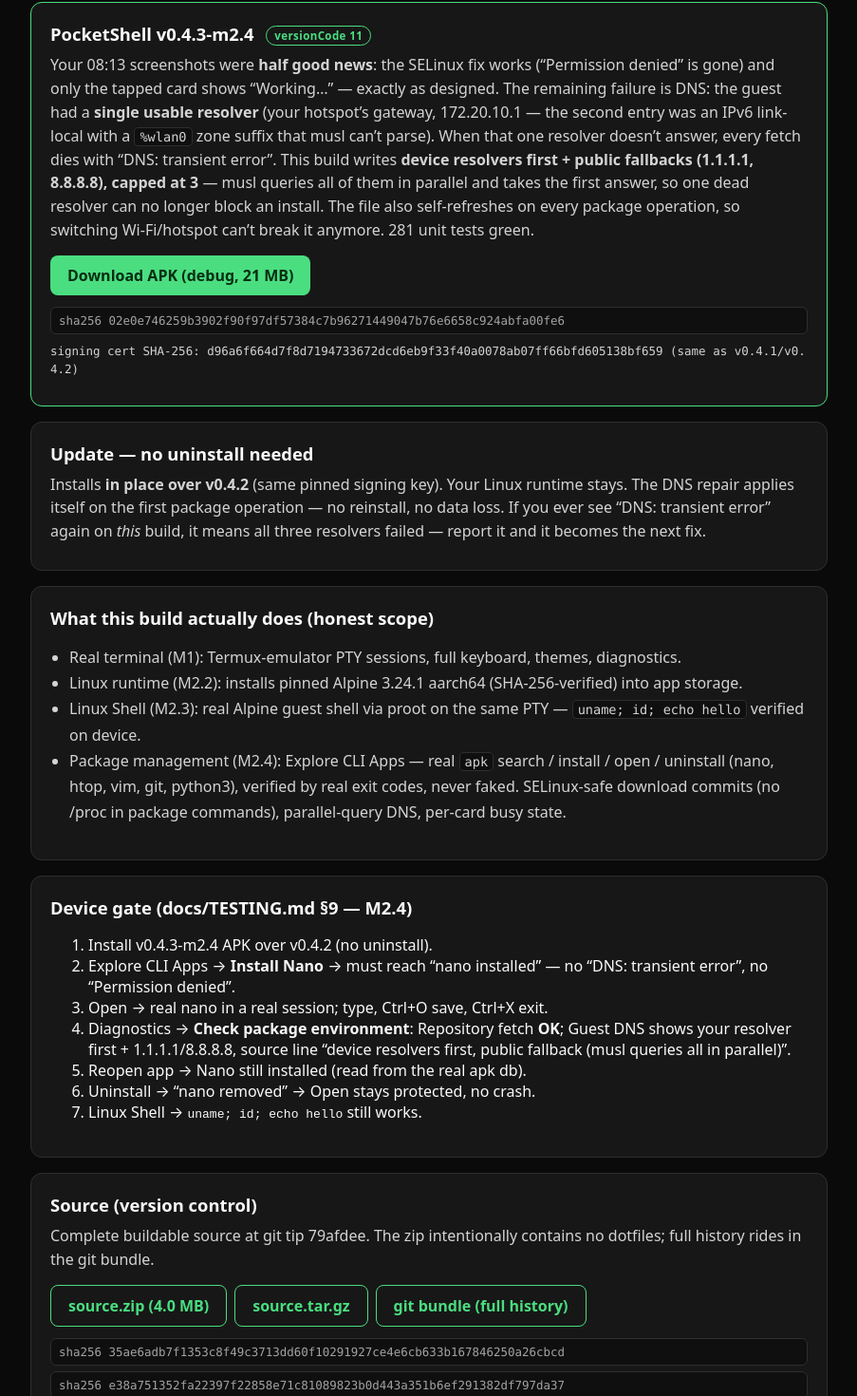
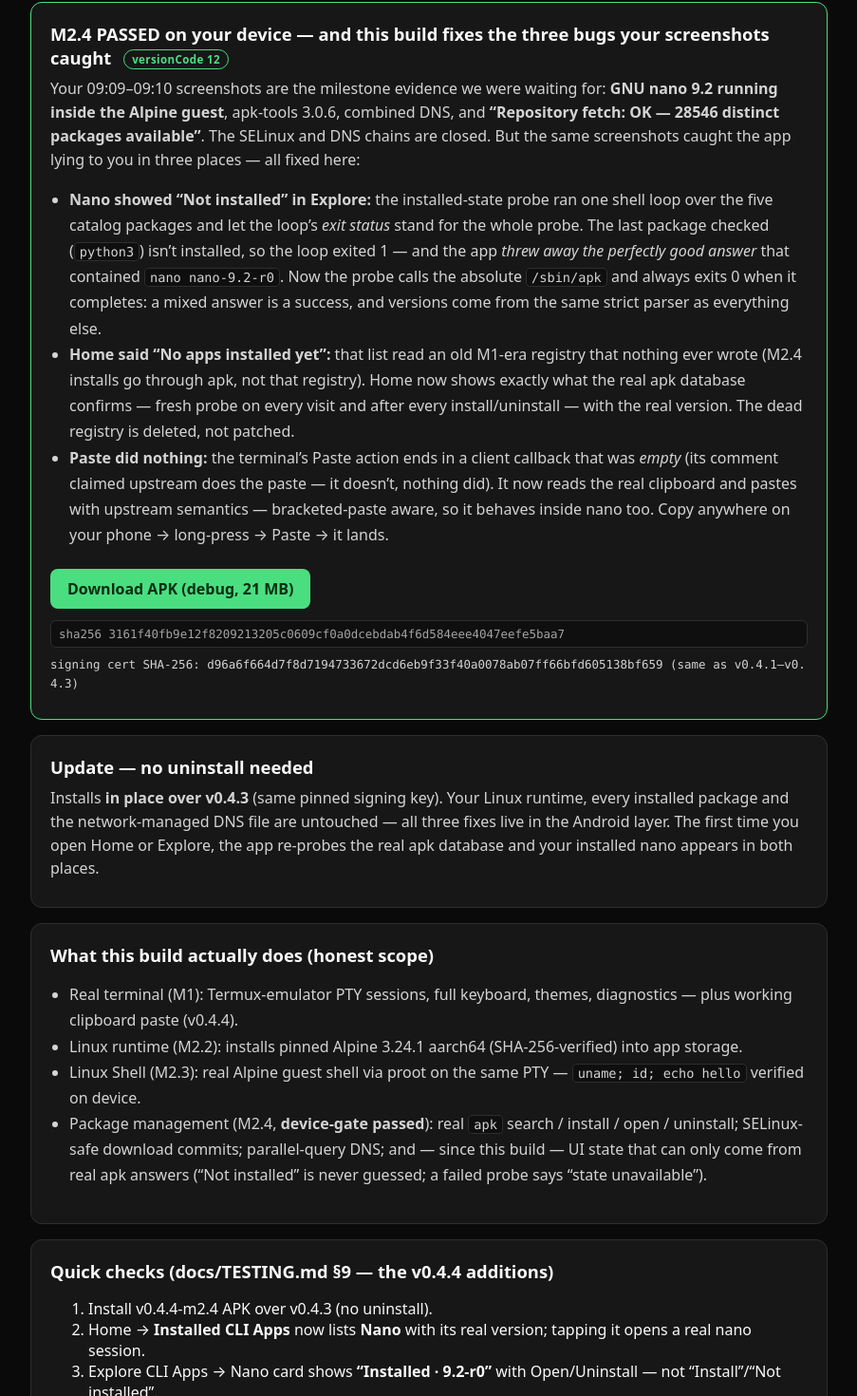
Before and after one commit to Taha-Raees/pocketshell, a Next.js app: page / in a window 1280 px wide. Shown: the part 157-1627 px from the top of the page at 95% size, without its empty margins (188-1091 px from the left). Built offline with nearby package versions, Linux system fonts and the light colour scheme.

Commit message:
web + worklog: v0.4.4 delivery page (tip 37d4f82, new hashes, M2.4-gate-PASSED framing, quick checks for state-sync + paste), download/README manifest, Task 21 record

```diff
--- a/app/page.tsx
+++ b/app/page.tsx
@@ -1,11 +1,11 @@
-const VERSION = "v0.4.3-m2.4";
-const TIP = "79afdee";
+const VERSION = "v0.4.4-m2.4";
+const TIP = "37d4f82";
 
 const HASHES = {
-  apk: "02e0e746259b3902f90f97df57384c7b96271449047b76e6658c924abfa00fe6",
-  zip: "35ae6adb7f1353c8f49c3713dd60f10291927ce4e6cb633b167846250a26cbcd",
-  tgz: "e38a751352fa22397f22858e71c81089823b0d443a351b6ef291382df797da37",
-  bundle: "39d69f165d18fa3b5cac7b6af2bcb4bb996abc852259a6d50a6b6cb175d7fd17",
+  apk: "3161f40fb9e12f8209213205c0609cf0a0dcebdab4f6d584eee4047eefe5baa7",
+  zip: "7bae560dc3a9aea69cca16eac4ef2e41bc196bd4292521f7b6f4a5a0b96363ca",
+  tgz: "10906ec2a6ce94cf587bb81a18f70543fc18cbb39aa5feac937ad0b2855e1b62",
+  bundle: "e9203d0d08b7c3baed13fde16c1c2fe0a9256d44f144c6d3c7adf44ec51761f2",
 };
 
 function Sha({ text }: { text: string }) {
@@ -26,40 +26,63 @@
 
       <div className="card primary">
         <h2>
-          PocketShell {VERSION} <span className="badge">versionCode 11</span>
+          M2.4 <b>PASSED on your device</b> — and this build fixes the three
+          bugs your screenshots caught <span className="badge">versionCode 12</span>
         </h2>
         <p>
-          Your 08:13 screenshots were <b>half good news</b>: the SELinux fix
-          works (“Permission denied” is gone) and only the tapped card shows
-          “Working…” — exactly as designed. The remaining failure is DNS: the
-          guest had a <b>single usable resolver</b> (your hotspot’s gateway,
-          172.20.10.1 — the second entry was an IPv6 link-local with a{" "}
-          <code>%wlan0</code> zone suffix that musl can’t parse). When that
-          one resolver doesn’t answer, every fetch dies with “DNS: transient
-          error”. This build writes <b>device resolvers first + public
-          fallbacks (1.1.1.1, 8.8.8.8), capped at 3</b> — musl queries all of
-          them in parallel and takes the first answer, so one dead resolver
-          can no longer block an install. The file also self-refreshes on
-          every package operation, so switching Wi‑Fi/hotspot can’t break it
-          anymore. 281 unit tests green.
+          Your 09:09–09:10 screenshots are the milestone evidence we were
+          waiting for: <b>GNU nano 9.2 running inside the Alpine guest</b>,
+          apk-tools 3.0.6, combined DNS, and <b>“Repository fetch: OK —
+          28546 distinct packages available”</b>. The SELinux and DNS chains
+          are closed. But the same screenshots caught the app lying to you in
+          three places — all fixed here:
         </p>
-        <a className="btn" href="/PocketShell-v0.4.3-m2.4-debug.apk">
+        <ul className="steps">
+          <li>
+            <b>Nano showed “Not installed” in Explore:</b> the installed-state
+            probe ran one shell loop over the five catalog packages and let
+            the loop’s <i>exit status</i> stand for the whole probe. The last
+            package checked (<code>python3</code>) isn’t installed, so the
+            loop exited 1 — and the app <i>threw away the perfectly good
+            answer</i> that contained <code>nano nano-9.2-r0</code>. Now the
+            probe calls the absolute <code>/sbin/apk</code> and always exits 0
+            when it completes: a mixed answer is a success, and versions come
+            from the same strict parser as everything else.
+          </li>
+          <li>
+            <b>Home said “No apps installed yet”:</b> that list read an
+            old M1-era registry that nothing ever wrote (M2.4 installs go
+            through apk, not that registry). Home now shows exactly what the
+            real apk database confirms — fresh probe on every visit and after
+            every install/uninstall — with the real version. The dead registry
+            is deleted, not patched.
+          </li>
+          <li>
+            <b>Paste did nothing:</b> the terminal’s Paste action ends in a
+            client callback that was <i>empty</i> (its comment claimed
+            upstream does the paste — it doesn’t, nothing did). It now reads
+            the real clipboard and pastes with upstream semantics —
+            bracketed-paste aware, so it behaves inside nano too. Copy
+            anywhere on your phone → long-press → Paste → it lands.
+          </li>
+        </ul>
+        <a className="btn" href="/PocketShell-v0.4.4-m2.4-debug.apk">
           Download APK (debug, 21 MB)
         </a>
         <Sha text={HASHES.apk} />
         <p className="mono" style={{ border: "none", background: "transparent", padding: 0 }}>
-          signing cert SHA-256: d96a6f664d7f8d7194733672dcd6eb9f33f40a0078ab07ff66bfd605138bf659 (same as v0.4.1/v0.4.2)
+          signing cert SHA-256: d96a6f664d7f8d7194733672dcd6eb9f33f40a0078ab07ff66bfd605138bf659 (same as v0.4.1–v0.4.3)
         </p>
       </div>
 
       <div className="card">
         <h2>Update — no uninstall needed</h2>
         <p>
-          Installs <b>in place over v0.4.2</b> (same pinned signing key). Your
-          Linux runtime stays. The DNS repair applies itself on the first
-          package operation — no reinstall, no data loss. If you ever see
-          “DNS: transient error” again on <i>this</i> build, it means all
-          three resolvers failed — report it and it becomes the next fix.
+          Installs <b>in place over v0.4.3</b> (same pinned signing key). Your
+          Linux runtime, every installed package and the network-managed DNS
+          file are untouched — all three fixes live in the Android layer. The
+          first time you open Home or Explore, the app re-probes the real apk
+          database and your installed nano appears in both places.
         </p>
       </div>
 
@@ -68,7 +91,7 @@
         <ul className="steps">
           <li>
             Real terminal (M1): Termux-emulator PTY sessions, full keyboard,
-            themes, diagnostics.
+            themes, diagnostics — plus working clipboard paste (v0.4.4).
           </li>
           <li>
             Linux runtime (M2.2): installs pinned Alpine 3.24.1 aarch64
@@ -79,36 +102,40 @@
             PTY — <code>uname; id; echo hello</code> verified on device.
           </li>
           <li>
-            Package management (M2.4): Explore CLI Apps — real <code>apk</code>{" "}
-            search / install / open / uninstall (nano, htop, vim, git,
-            python3), verified by real exit codes, never faked. SELinux-safe
-            download commits (no /proc in package commands), parallel-query
-            DNS, per-card busy state.
+            Package management (M2.4, <b>device-gate passed</b>): real{" "}
+            <code>apk</code> search / install / open / uninstall; SELinux-safe
+            download commits; parallel-query DNS; and — since this build — UI
+            state that can only come from real apk answers (“Not installed”
+            is never guessed; a failed probe says “state unavailable”).
           </li>
         </ul>
       </div>
 
       <div className="card">
-        <h2>Device gate (docs/TESTING.md §9 — M2.4)</h2>
+        <h2>Quick checks (docs/TESTING.md §9 — the v0.4.4 additions)</h2>
         <ol className="steps">
-          <li>Install {VERSION} APK over v0.4.2 (no uninstall).</li>
+          <li>Install {VERSION} APK over v0.4.3 (no uninstall).</li>
           <li>
-            Explore CLI Apps → <b>Install Nano</b> → must reach “nano
-            installed” — no “DNS: transient error”, no “Permission denied”.
+            Home → <b>Installed CLI Apps</b> now lists <b>Nano</b> with its
+            real version; tapping it opens a real nano session.
           </li>
           <li>
-            Open → real nano in a real session; type, Ctrl+O save, Ctrl+X
-            exit.
+            Explore CLI Apps → Nano card shows <b>“Installed · 9.2-r0”</b>{" "}
+            with Open/Uninstall — not “Install”/“Not installed”.
           </li>
           <li>
-            Diagnostics → <b>Check package environment</b>: Repository fetch{" "}
-            <b>OK</b>; Guest DNS shows your resolver first + 1.1.1.1/8.8.8.8,
-            source line “device resolvers first, public fallback (musl
-            queries all in parallel)”.
+            Paste test: copy text anywhere on the phone → terminal →
+            long-press → select → <b>Paste</b> → the text lands on the command
+            line (and inside nano).
           </li>
-          <li>Reopen app → Nano still installed (read from the real apk db).</li>
-          <li>Uninstall → “nano removed” → Open stays protected, no crash.</li>
-          <li>Linux Shell → <code>uname; id; echo hello</code> still works.</li>
+          <li>
+            Install HTop from Explore → Home’s list updates to show both apps
+            without leaving the app.
+          </li>
+          <li>
+            Regression: Check package environment still shows fetch OK;
+            Linux Shell still works.
+          </li>
         </ol>
       </div>
 
@@ -118,10 +145,10 @@
           Complete buildable source at git tip {TIP}. The zip intentionally
           contains no dotfiles; full history rides in the git bundle.
         </p>
-        <a className="btn secondary" href="/PocketShell-v0.4.3-m2.4-source.zip">
+        <a className="btn secondary" href="/PocketShell-v0.4.4-m2.4-source.zip">
           source.zip (4.0 MB)
         </a>
-        <a className="btn secondary" href="/PocketShell-v0.4.3-m2.4-source.tar.gz">
+        <a className="btn secondary" href="/PocketShell-v0.4.4-m2.4-source.tar.gz">
           source.tar.gz
         </a>
         <a className="btn secondary" href="/pocketshell-m2.gitbundle">
@@ -139,10 +166,11 @@
 
       <footer>
         Milestones: M0–M1.3 terminal · M2.2 runtime install · M2.3 Linux shell
-        (device-verified) · M2.4 package layer (this build — needs your device
-        gate). v0.4.2 and earlier are withdrawn (see CHANGELOG 0.4.2/0.4.3 for
-        the confirmed fixes they shipped). Next: M2.5 CLI app cards on Home
-        after the §9 gate passes.
+        (device-verified) · M2.4 package layer (<b>device gate PASSED</b>,
+        v0.4.3; state-sync + paste polish in this build). v0.4.3 and earlier
+        are withdrawn (see CHANGELOG 0.4.2/0.4.3/0.4.4 for the confirmed fixes
+        each shipped). Next: M2.5 — richer CLI-app surface on Home beyond the
+        curated five.
       </footer>
     </main>
   );
```
Also changed, not shown: download/README.md, 1 other file (tests, documents, lock files or other folders).
